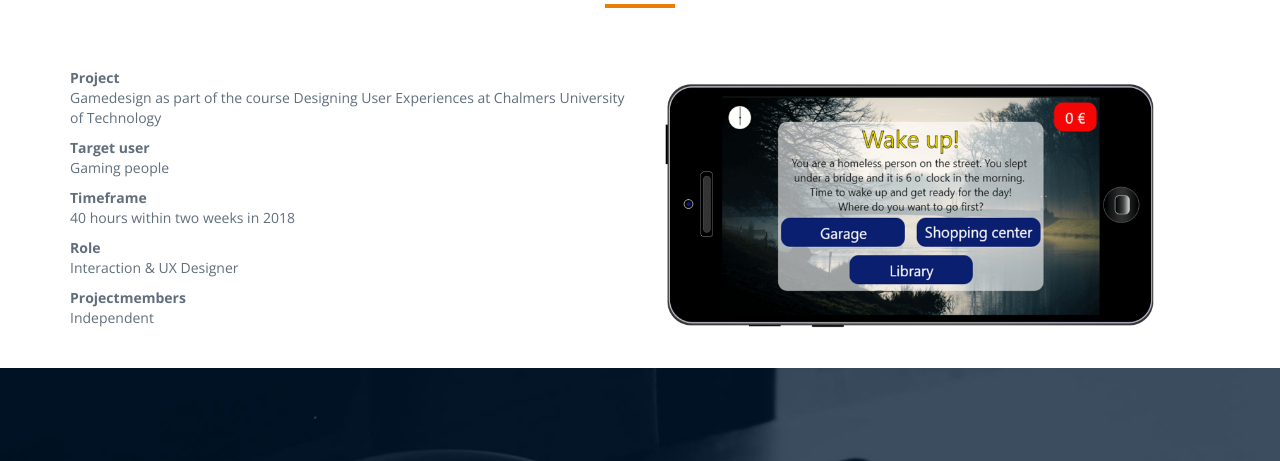
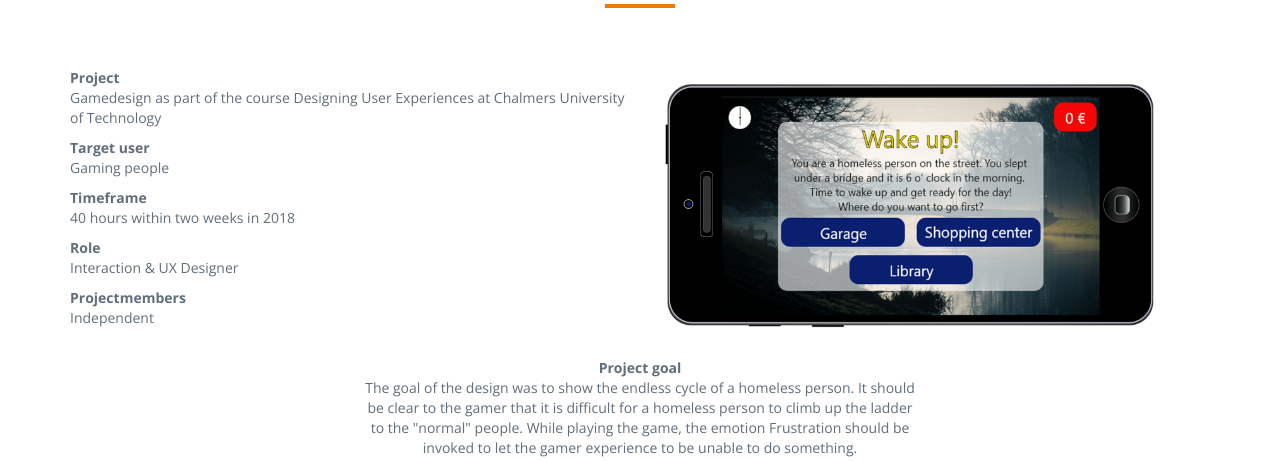
Before and after one commit to wiebkem/portfolio, a plain HTML site: page homelesslife-project.html in a window 1280 px wide. Shown: the part 146-607 px from the top of the page. Drawn offline with nearby package versions, Linux system fonts and the light colour scheme.

Commit message:
Updated the hallerobot html and homeless life project information.

```diff
--- a/homelesslife-project.html
+++ b/homelesslife-project.html
@@ -111,6 +111,29 @@
                 </figure>
             </div>
         </div>
+        <div class="row">
+            <div class="col-md-3"></div>
+            <div class="col-md-6 col-sm-12 col-xs-12 project-info-container">
+                <p>
+                    <strong>Project goal</strong><br />
+                    The goal of the design was to show the endless cycle of a homeless
+                    person. It should be clear to the gamer that it is difficult for a homeless
+                    person to climb up the ladder to the "normal" people. While playing
+                    the game, the emotion Frustration should be invoked to let the gamer
+                    experience to be unable to do something.
+                </p>
+            </div>
+            <div class="col-md-3"></div>
+        </div>
+        <!--
+        <div class="row">
+            <div class="col-md-2"></div>
+            <div class="col-md-4 col-sm-6 col-xs-12 project-info-container">
+                <a href="#" class="btn btn-default btn-lg" rel="nofollow" target="_blank">Design process on Behance</a>
+            </div>
+            <div class="col-md-2"></div>
+        </div>
+        -->
     </div>
 </div>
 
```
Also changed, not shown: hallerobot-project.html (indentation only).
